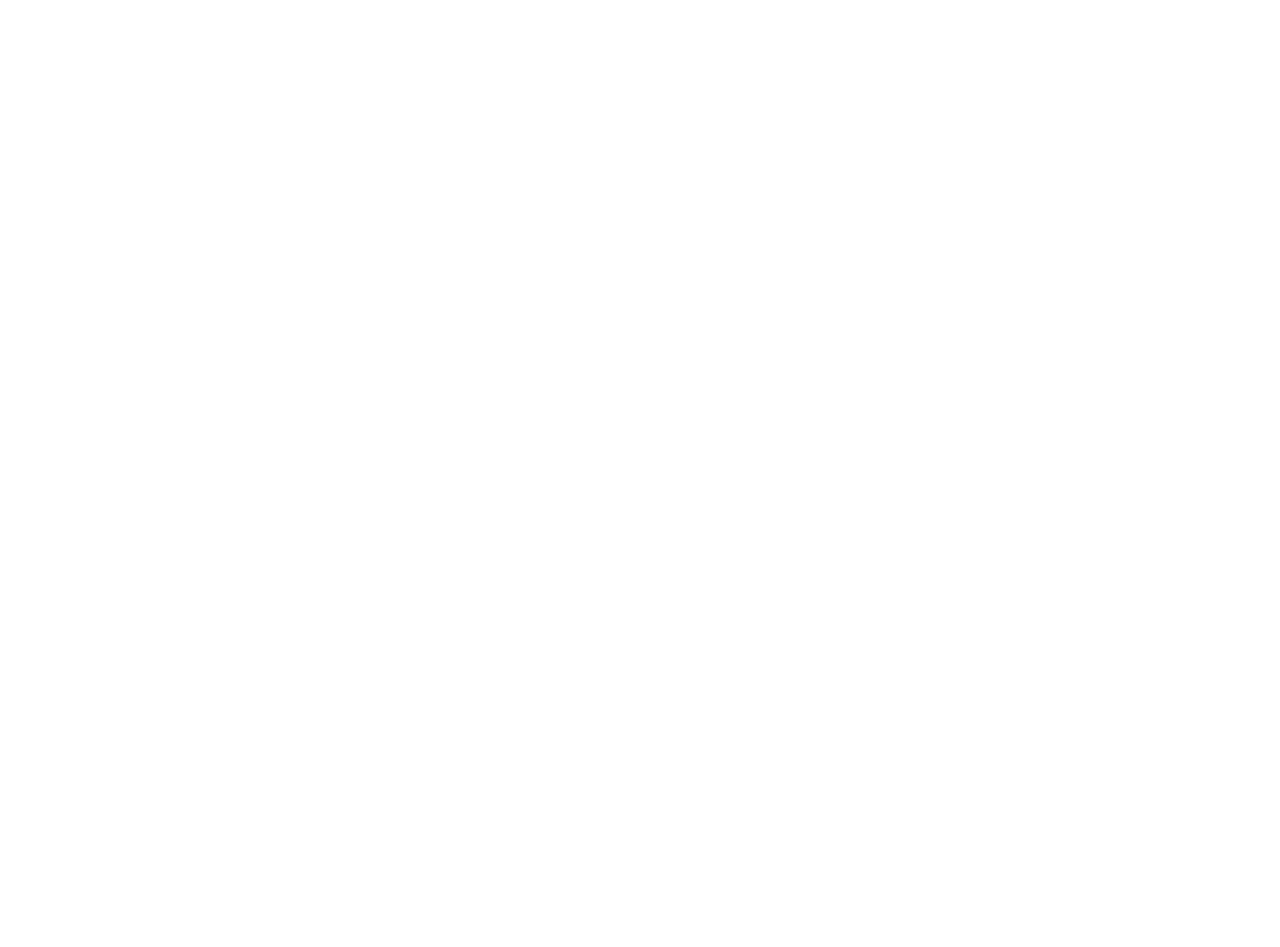
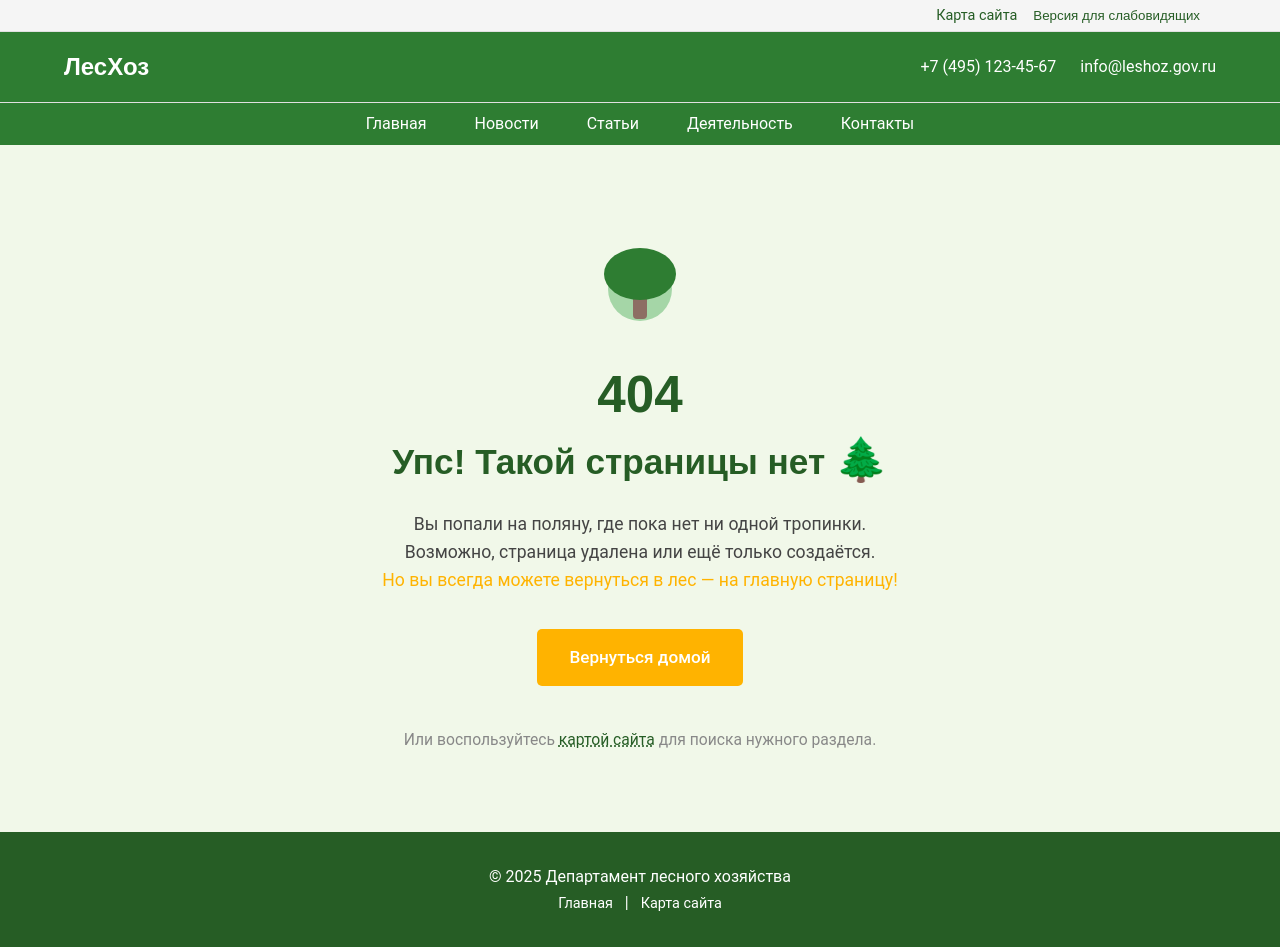
Before and after one commit to alenkaz07/Practice, a plain HTML site: page 404.html in a window 1280 px wide. Before the commit the page ends 800 px from the top, so only its background shows below. Drawn offline with Linux system fonts and the light colour scheme.

Commit message:
404 added

```diff
--- a/404.html
+++ b/404.html
@@ -0,0 +1,96 @@
+<!DOCTYPE html>
+<html lang="ru">
+<head>
+  <meta charset="UTF-8">
+  <meta name="viewport" content="width=device-width, initial-scale=1">
+  <title>Ошибка 404 — Департамент лесного хозяйства</title>
+  <link rel="stylesheet" href="css/style.css" id="theme-link">
+</head>
+<body>
+  <!-- Верхняя панель -->
+  <div class="top-bar">
+    <div class="container top-bar-container">
+      <a href="sitemap.html">Карта сайта</a>
+      <button class="top-bar-btn" id="accessibilityToggleTop">Версия для слабовидящих</button>
+      <span id="profile-nav"></span>
+    </div>
+  </div>
+
+  <!-- ====== Основная шапка ====== -->
+ <header class="site-header">
+  <div class="container header-container">
+    <a href="index.html" class="logo">ЛесХоз</a>
+
+    <!-- Контакты в шапке -->
+    <div class="contacts-top">
+      <span class="contact-phone">+7 (495) 123-45-67</span>
+      <span class="contact-email">
+        <a href="mailto:info@leshoz.gov.ru">info@leshoz.gov.ru</a>
+      </span>
+    </div>
+
+    <!-- Бургер> -->
+    <button class="nav-toggle" aria-label="Открыть меню" id="navToggle">
+      <span class="hamburger"></span>
+    </button>
+  </div>
+</header>
+
+<!-- Навигация под шапклй -->
+<nav class="main-nav closed" id="mainNav">
+  <!-- <div class="container"> -->
+    <ul class="nav-list">
+      <li><a href="index.html">Главная</a></li>
+      <li><a href="index.html#news">Новости</a></li>
+      <li><a href="index.html#articles">Статьи</a></li>
+
+      <li class="dropdown">
+        <a href="404.html" class="dropdown-btn">Деятельность</a>
+        <ul class="dropdown-content">
+          <li><a href="404.html">Планы работ</a></li>
+          <li><a href="404.html">Лесные аукционы</a></li>
+          <li><a href="404.html">Школьные и студенческие лесничества</a></li>
+          <li><a href="404.html">Отчёты и доклады о деятельности</a></li>
+        </ul>
+      </li>
+
+      <li><a href="index.html#contacts">Контакты</a></li>
+    </ul>
+  <!-- </div> -->
+</nav>
+
+<section class="section-404">
+  <div class="error-visual">
+    <svg width="120" height="120" viewBox="0 0 120 120" fill="none">
+      <circle cx="60" cy="80" r="32" fill="#A5D6A7"/>
+      <rect x="53" y="80" width="14" height="30" rx="4" fill="#8D6E63"/>
+      <ellipse cx="60" cy="65" rx="36" ry="26" fill="#2E7D32"/>
+    </svg>
+  </div>
+  <div class="error-code">404</div>
+  <h1>Упс! Такой страницы нет <span style="font-size:1.2em;">🌲</span></h1>
+  <p>
+    Вы попали на поляну, где пока нет ни одной тропинки.<br>
+    Возможно, страница удалена или ещё только создаётся.<br>
+    <span style="color:#ffb300;">Но вы всегда можете вернуться в лес — на главную страницу!</span>
+  </p>
+  <a href="index.html" class="btn-primary">Вернуться домой</a>
+  <div class="hint">
+    Или воспользуйтесь <a href="sitemap.html">картой сайта</a> для поиска нужного раздела.
+  </div>
+</section>
+
+  <!-- Footer -->
+  <footer class="site-footer">
+    <div class="container footer-container">
+      <p>© 2025 Департамент лесного хозяйства</p>
+      <p>
+        <a href="index.html">Главная</a> |
+        <a href="sitemap.html">Карта сайта</a>
+      </p>
+    </div>
+  </footer>
+
+  <script src="js/script.js"></script>
+</body>
+</html>
--- a/css/style.css
+++ b/css/style.css
@@ -774,3 +774,85 @@
       padding: 0.65rem 1.2rem;
     }
   }
+
+  /* 404 */
+  .section-404 {
+    text-align: center;
+    padding: 4rem 0 5rem;
+  }
+
+  .section-404 .error-visual {
+    margin-bottom: 2rem;
+  }
+
+  .section-404 .error-code {
+    font-size: 3.2rem;
+    color: var(--color-primary-dark);
+    font-family: 'Montserrat', sans-serif;
+    font-weight: 700;
+    margin-bottom: 0.4rem;
+    margin-top: 0;
+    line-height: 1;
+  }
+
+  .section-404 h1 {
+    margin-top: 0;
+    font-size: 2.2rem;
+    font-family: 'Montserrat', sans-serif;
+    color: var(--color-primary-dark);
+    margin-bottom: 1rem;
+    font-weight: 700;
+  }
+
+  .section-404 p {
+    font-size: 1.1rem;
+    color: #444;
+    margin-bottom: 2.2rem;
+    line-height: 1.6;
+  }
+
+  .section-404 .btn-primary {
+    display: inline-block;
+    background-color: var(--color-accent);
+    color: #fff;
+    padding: 0.9rem 2rem;
+    font-size: 1.07rem;
+    font-family: 'Roboto', sans-serif;
+    font-weight: 500;
+    border-radius: 5px;
+    text-decoration: none;
+    margin-bottom: 1.5rem;
+    transition: background 0.2s;
+  }
+
+  .section-404 .btn-primary:hover {
+    background-color: #e09b00;
+  }
+
+  .section-404 .hint {
+    margin-top: 1.1rem;
+    color: #888;
+    font-size: 0.98rem;
+  }
+  .section-404 .hint a {
+    color: var(--color-primary-dark);
+    text-decoration: underline dotted;
+    transition: color 0.2s;
+  }
+  .section-404 .hint a:hover {
+    color: var(--color-accent);
+  }
+
+  /* Responsive для 404 */
+@media (max-width: 600px) {
+  .section-404 .error-code {
+    font-size: 2.1rem;
+  }
+  .section-404 h1 {
+    font-size: 1.3rem;
+  }
+  .section-404 .btn-primary {
+    padding: 0.7rem 1.2rem;
+    font-size: 0.95rem;
+  }
+}
```
